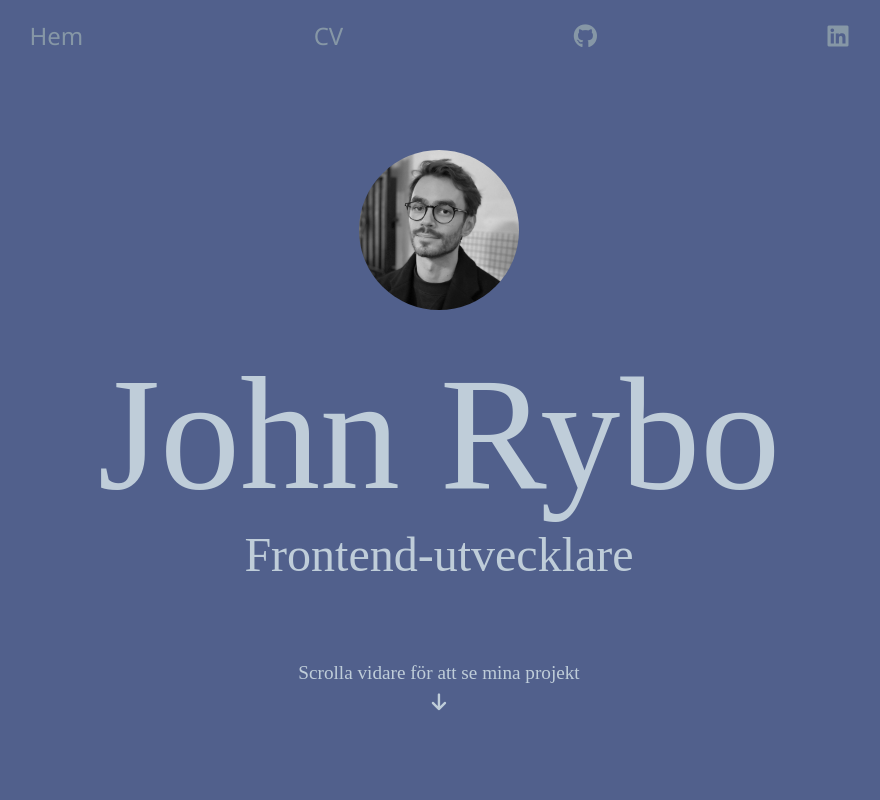
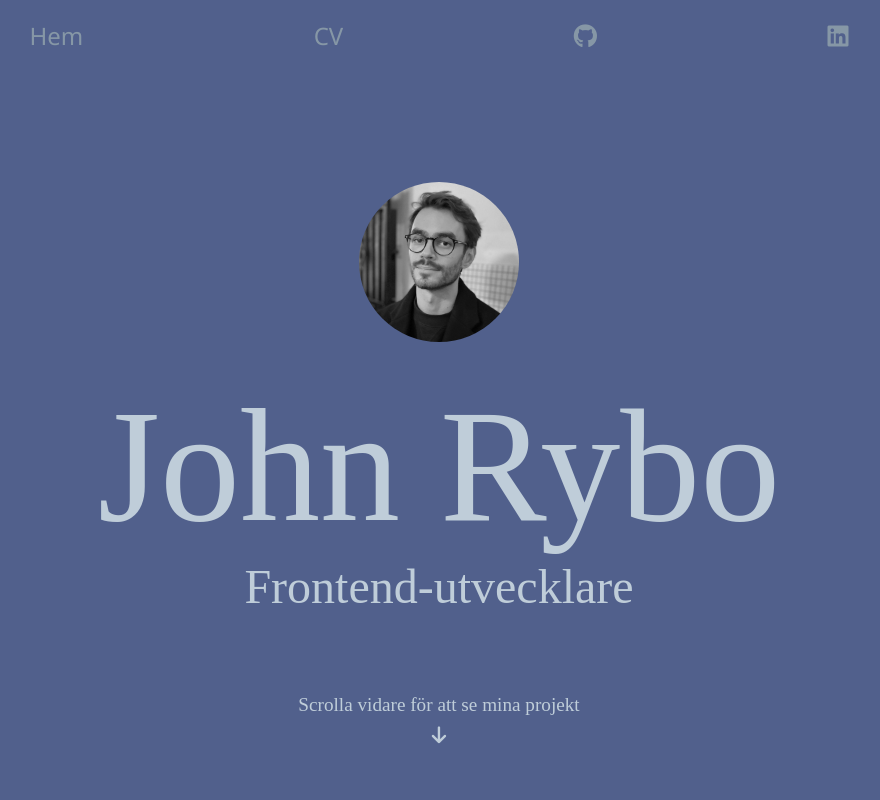
Before and after one commit to johnrybo/resume-react, a React (Create React App) app: page / in a window 1280 px wide. Shown: the top 800 px of the page, without its empty margins (201-1081 px from the left). Built offline with nearby package versions, Linux system fonts and the light colour scheme; a web font is replaced by a local one.

Commit message:
font size

```diff
--- a/src/App.css
+++ b/src/App.css
@@ -54,7 +54,6 @@ body {
   min-height: 92vh;
   display: flex;
   flex-direction: column;
-  justify-content: center;
   align-items: center;
   background-color: #51608C;
   color: #BFCDD9;
@@ -64,7 +63,7 @@ body {
 .profilePic {
   height: 10rem;
   width: auto;
-  margin: 2rem;
+  margin: 7rem 0 2rem 0;
   border-radius: 50%;
   animation: fadeIn1 2s;
 }
```
